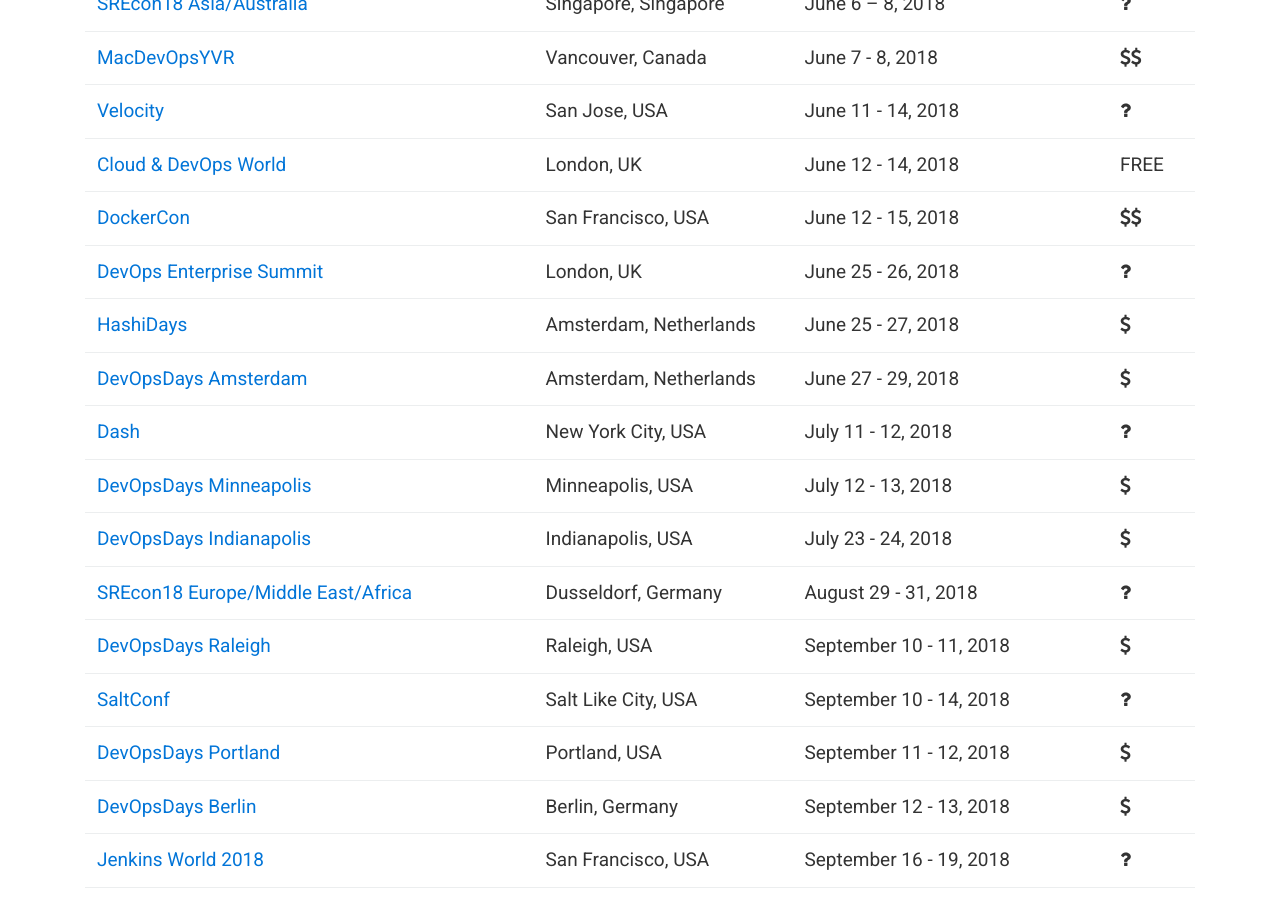
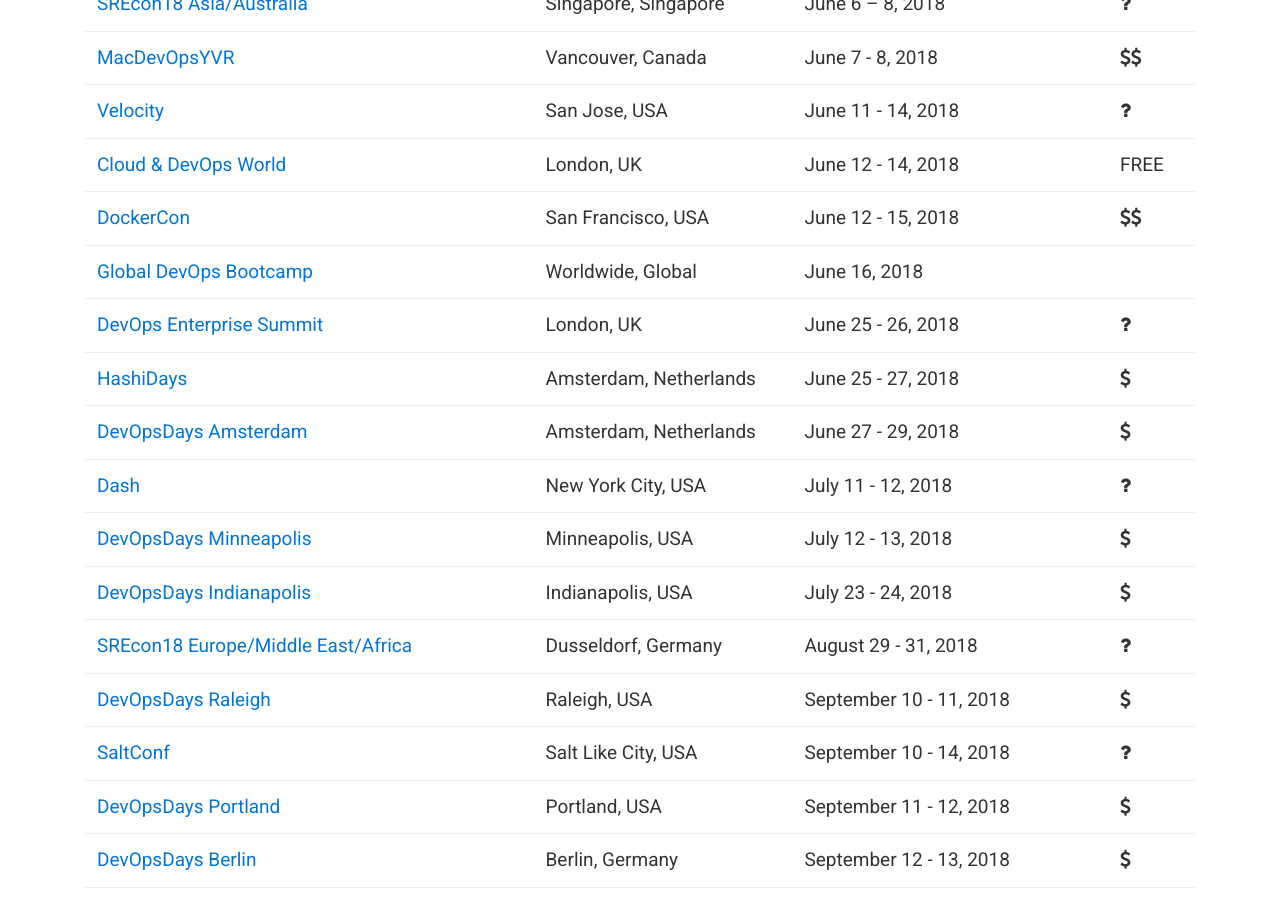
Before and after one commit to finspin/gotodevops.org, a Jekyll site: the page built from index.md, in a window 1280 px wide and 900 px high, scrolled down 3173 px. Built offline with Jekyll 4.4.1, drawn with Linux system fonts in a browser that asks for light colours; nearby versions of some CDN libraries.

Commit message:
Update conferences.yml
Adding Global DevOps Bootcamp

```diff
--- a/_data/conferences.yml
+++ b/_data/conferences.yml
@@ -539,6 +539,15 @@
   start-date: 1528761600
   cost: 2
 
+- name: Global DevOps Bootcamp
+  url: http://www.globaldevopsbootcamp.com
+  location:
+      city: Worldwide
+      country: Global
+  date: June 16, 2018
+  start-date: 1529143200
+  cost: 0
+
 - name: DevOps Enterprise Summit
   url: https://events.itrevolution.com/eur
   location:
```
